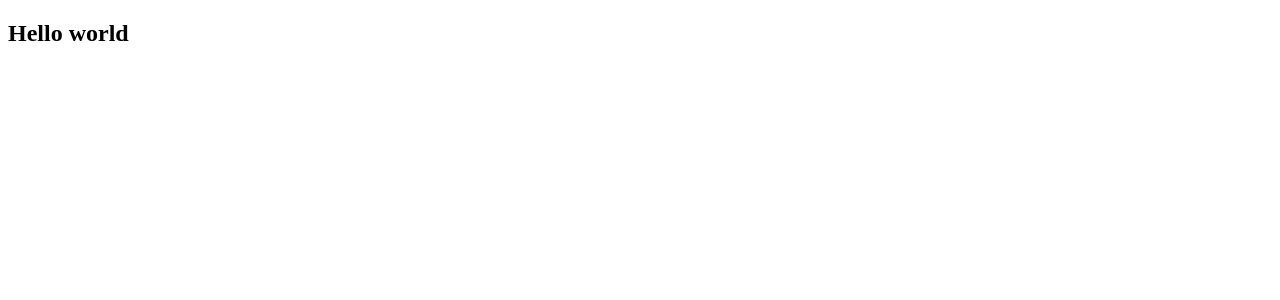
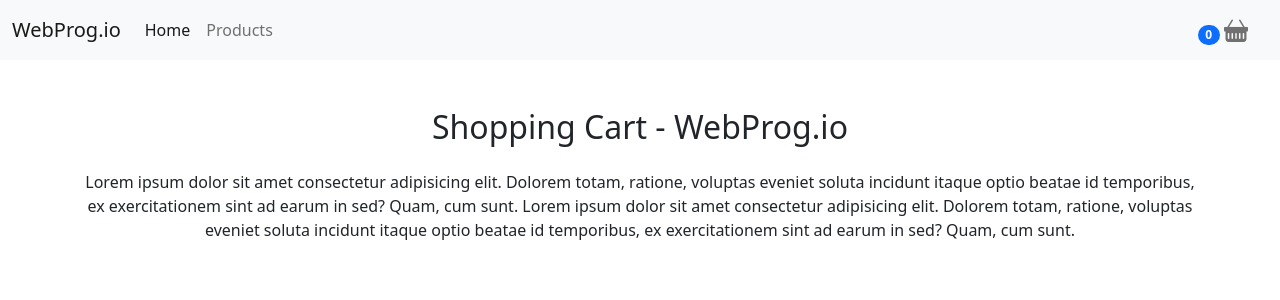
Before and after one commit to mehdisadooni/shopping-cart, a React (Create React App) app: page / in a window 1280 px wide. Shown: the top 300 px of the page. Built offline with nearby package versions, Linux system fonts and the light colour scheme.

Commit message:
use react routers, create home page and header component

```diff
--- a/src/App.js
+++ b/src/App.js
@@ -1,8 +1,17 @@
+import {BrowserRouter, Routes, Route} from 'react-router-dom'
+import Home from "./pages/Home";
+import Header from "./components/Header";
+
 function App() {
     return (
-        <div>
-            <h2>Hello world</h2>
-        </div>
+        <>
+            <BrowserRouter>
+                <Header />
+                <Routes>
+                    <Route path="/" element={<Home/>}/>
+                </Routes>
+            </BrowserRouter>
+        </>
     );
 }
 
--- /dev/null
+++ b/src/components/Header.js
@@ -0,0 +1,34 @@
+import { Link, NavLink } from "react-router-dom";
+
+const Header = () => {
+    return (
+        <nav className="navbar navbar-expand-lg navbar-light bg-light">
+            <div className="container-fluid">
+                <Link className="navbar-brand" to="/">WebProg.io</Link>
+                <button className="navbar-toggler" type="button" data-bs-toggle="collapse" data-bs-target="#navbarSupportedContent" aria-controls="navbarSupportedContent" aria-expanded="false" aria-label="Toggle navigation">
+                    <span className="navbar-toggler-icon"></span>
+                </button>
+                <div className="collapse navbar-collapse" id="navbarSupportedContent">
+                    <ul className="navbar-nav me-auto mb-2 mb-lg-0">
+                        <li className="nav-item">
+                            <NavLink className="nav-link" activeclassname='active' exact to='/' >Home</NavLink >
+                        </li>
+                        <li className="nav-item">
+                            <NavLink className="nav-link" activeclassname='active' to='/products'>Products</NavLink>
+                        </li>
+                    </ul>
+                    <ul className="navbar-nav ms-auto">
+                        <li className="nav-item">
+                            <NavLink className="nav-link p-1 me-3" activeclassname='active' to="/cart">
+                                <span className="badge rounded-pill bg-primary me-1">0</span>
+                                <i className="bi bi-basket-fill fs-4"></i>
+                            </NavLink>
+                        </li>
+                    </ul>
+                </div>
+            </div>
+        </nav>
+    )
+}
+
+export default Header;
--- a/src/index.js
+++ b/src/index.js
@@ -1,6 +1,8 @@
 import React from 'react';
 import ReactDOM from 'react-dom/client';
 import App from './App';
+import 'bootstrap/dist/css/bootstrap.min.css'
+import 'bootstrap-icons/font/bootstrap-icons.css'
 
 const root = ReactDOM.createRoot(document.getElementById('root'));
 root.render(
--- /dev/null
+++ b/src/pages/Home.jsx
@@ -0,0 +1,21 @@
+ const Home = () => {
+    return (
+        <div className="container mt-5">
+            <div className="row text-center">
+                <div className="col-md-12">
+                    <h2>Shopping Cart - WebProg.io</h2>
+                    <p className="mt-4">
+                        Lorem ipsum dolor sit amet consectetur adipisicing elit. Dolorem
+                        totam, ratione, voluptas eveniet soluta incidunt itaque optio beatae
+                        id temporibus, ex exercitationem sint ad earum in sed? Quam, cum sunt.
+                        Lorem ipsum dolor sit amet consectetur adipisicing elit. Dolorem
+                        totam, ratione, voluptas eveniet soluta incidunt itaque optio beatae
+                        id temporibus, ex exercitationem sint ad earum in sed? Quam, cum sunt.
+                    </p>
+                </div>
+            </div>
+        </div >
+    );
+}
+
+export default Home
```
